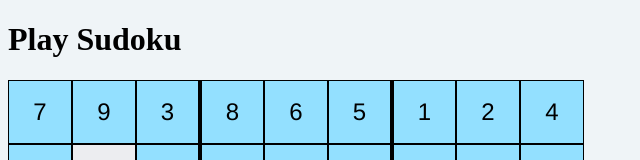
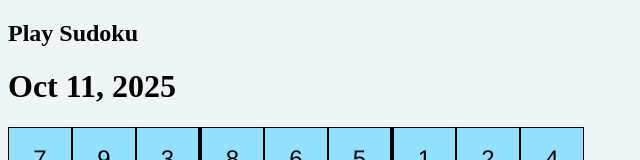
Before and after one commit to KevinJohnson23/Sudoku, a React (Vite) app: page / in a window 1280 px wide. Shown: the top 160 px of the page, without its empty margins (0-640 px from the left). Built offline with nearby package versions, Linux system fonts and the light colour scheme.

Commit message:
Add month to header

```diff
--- a/src/App.jsx
+++ b/src/App.jsx
@@ -74,6 +74,8 @@ function App() {
     return () => clearInterval(interval)
   })
 
+  const monthShorthand = new Date(selectedDate.year, selectedDate.month).toLocaleString("default", { month: "short" })
+
   return (
     <>
       <CompletionScreen
@@ -87,7 +89,8 @@ function App() {
         newPuzzleFromDate={newPuzzleFromDate}
       />
       <div>
-        <h1>Play Sudoku</h1>
+        <h2>Play Sudoku</h2>
+        <h1>{`${monthShorthand} ${selectedDate.day}, ${selectedDate.year}`}</h1>
       </div>
       <Grid
         grid={puzzle.grid}
```
